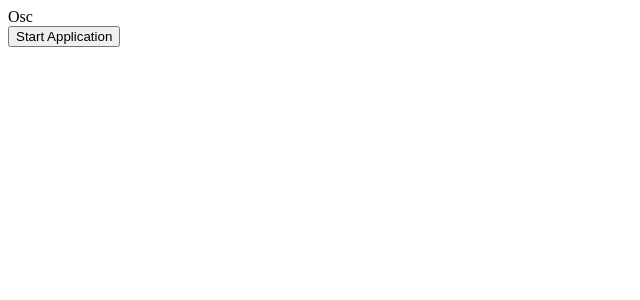
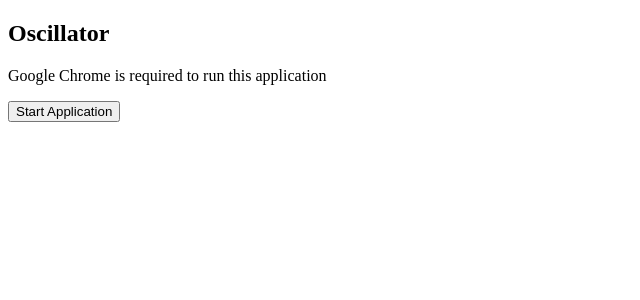
Before and after one commit to jakobgetz/digital-soundsynthesis, a React (Create React App) app: page / in a window 1280 px wide. Shown: the top 300 px of the page, without its empty margins (0-640 px from the left). Built offline with nearby package versions, Linux system fonts and the light colour scheme.

Commit message:
finished oscillator

```diff
--- a/src/App.tsx
+++ b/src/App.tsx
@@ -22,7 +22,8 @@
   // jsx
   return (
     <div>
-      Osc <br />
+      <h2>Oscillator</h2>
+      <p>Google Chrome is required to run this application</p>
       {waveTable ? (
         <>
           {/* Input for changing the wavetable Position */}
@@ -39,21 +40,17 @@
             }
           />
           Wavetable Position: {waveTablePosition} <br />
-
           {/* Input for upoading a wave file */}
           <input type="file" onChange={(e) => uploadFile(e)} />
           Upload Wavetable
-
           {/* Time / Amplitude Graphic */}
           <WaveForm />
-
           {/* Manipulative Spectrum
           this component gets lazy loaded because there are a lot of elements wich would
           prevent the rest of the implementation from loading */}
           <Suspense fallback={<div>Load Spectrum</div>}>
             <Spectrum />
           </Suspense>
-
           {/* Start/Stop button */}
           <button onMouseDown={() => dispatch(setIsPlaying())}>
             Play Sound
```
